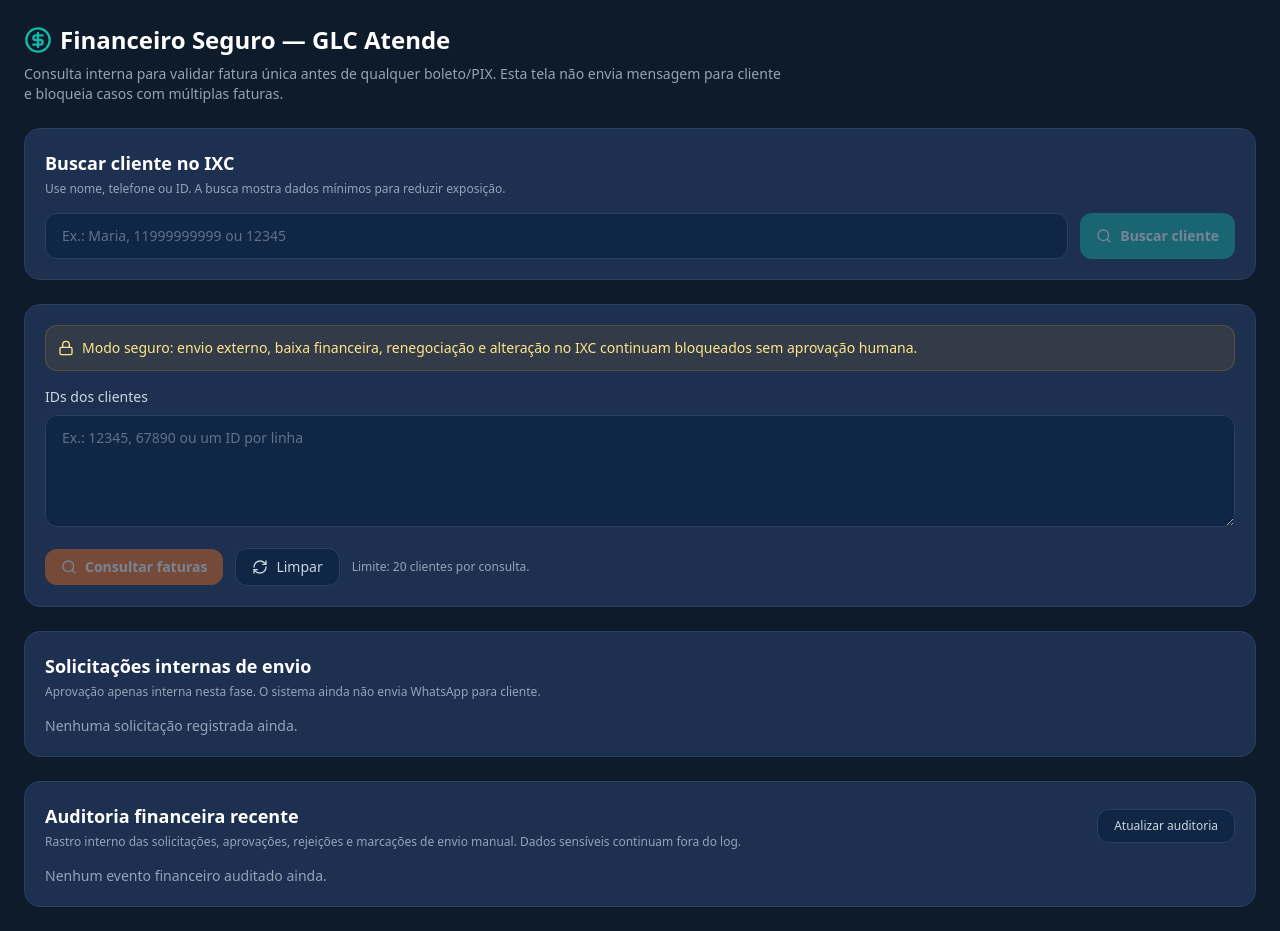
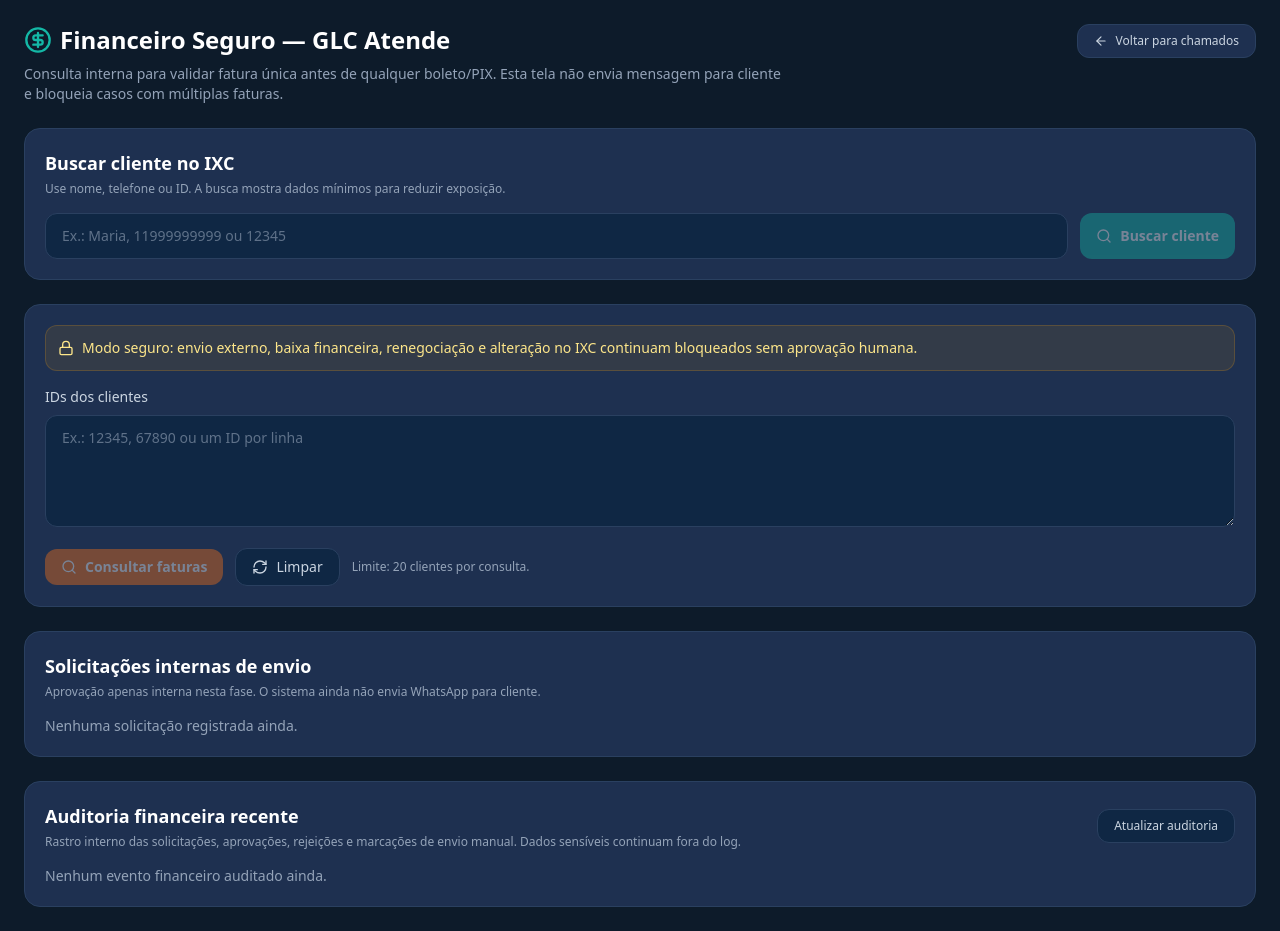
Before and after one commit to glcdesenvoldev/glc-atende, a Next.js app: page /dashboard/financeiro in a window 1280 px wide. Built offline with nearby package versions, Linux system fonts and the light colour scheme.

Commit message:
Add calls dashboard back link

```diff
--- a/src/app/dashboard/financeiro/page.tsx
+++ b/src/app/dashboard/financeiro/page.tsx
@@ -1,7 +1,8 @@
 "use client";
 
+import Link from "next/link";
 import { useEffect, useMemo, useState } from "react";
-import { AlertTriangle, CheckCircle2, CircleDollarSign, Copy, FileWarning, Loader2, Lock, RefreshCw, Search, ShieldCheck, XCircle } from "lucide-react";
+import { AlertTriangle, ArrowLeft, CheckCircle2, CircleDollarSign, Copy, FileWarning, Loader2, Lock, RefreshCw, Search, ShieldCheck, XCircle } from "lucide-react";
 
 type Status = "segura" | "multiplas" | "sem_fatura" | "indisponivel";
 
@@ -192,7 +193,9 @@
 
   return (
     <div className="min-h-screen bg-[#0D1B2A] p-6 text-white space-y-6">
-      <header className="flex flex-col gap-2">
+      <header className="flex flex-col gap-3">
+        <div className="flex flex-col md:flex-row md:items-start justify-between gap-3">
+          <div className="space-y-2">
             <div className="flex items-center gap-2">
               <CircleDollarSign className="w-7 h-7 text-[#14B8A6]" />
               <h1 className="text-2xl font-bold">Financeiro Seguro — GLC Atende</h1>
@@ -200,6 +203,13 @@
             <p className="text-sm text-[#94A3B8] max-w-3xl">
               Consulta interna para validar fatura única antes de qualquer boleto/PIX. Esta tela não envia mensagem para cliente e bloqueia casos com múltiplas faturas.
             </p>
+          </div>
+          <Link href="/dashboard/chamados"
+            className="inline-flex items-center justify-center gap-2 rounded-xl bg-[#1E3050] border border-[#2A4060] hover:border-[#14B8A6]/40 px-4 py-2 text-xs text-[#CBD5E1] hover:text-white transition-all">
+            <ArrowLeft className="w-3.5 h-3.5" />
+            Voltar para chamados
+          </Link>
+        </div>
       </header>
 
       <section className="bg-[#1E3050] border border-[#2A4060] rounded-2xl p-5 space-y-4">
```
Lines whose indentation alone changed are shown as unchanged.
